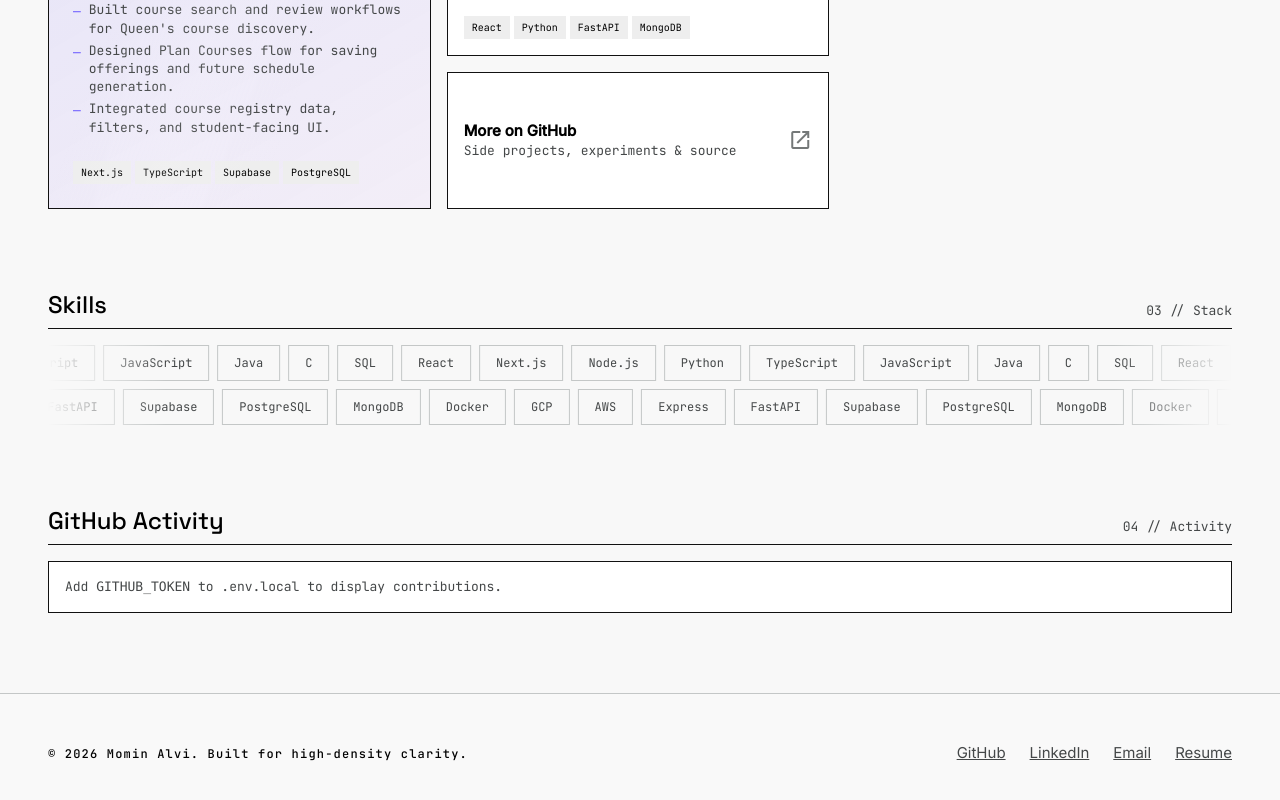
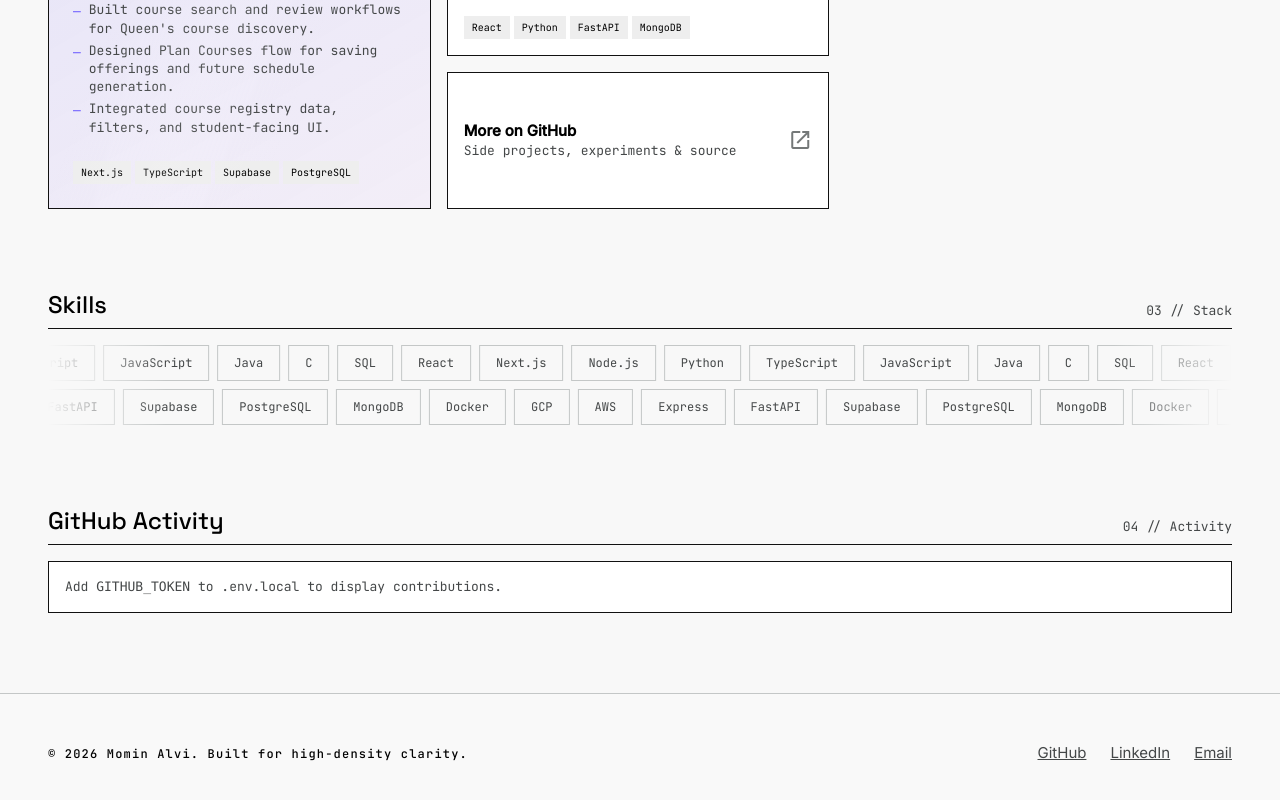
Before and after one commit to mominalvi/personal-portfolio, a Next.js app: page / in a window 1280 px wide. Shown: the part 1188-1988 px from the top of the page. Built offline with nearby package versions, Linux system fonts and the light colour scheme.

Commit message:
add scroll reveals and wire footer links

```diff
--- a/src/app/page.tsx
+++ b/src/app/page.tsx
@@ -7,31 +7,44 @@ import Awards from "@/components/Awards";
 import Skills from "@/components/Skills";
 import GitHubActivity from "@/components/GitHubActivity";
 import Footer from "@/components/Footer";
+import Reveal from "@/components/motion/Reveal";
 
 export default function Home() {
   return (
     <>
       <Nav />
-      <main className="pt-[72px] px-lg md:px-xl max-w-container-max mx-auto pb-xxl flex-grow">
+      <main className="relative z-10 pt-[72px] px-lg md:px-xl max-w-container-max mx-auto pb-xxl flex-grow">
         <Hero />
         <div className="grid grid-cols-1 md:grid-cols-12 gap-x-gutter gap-y-xl md:gap-y-xxl">
           <div className="md:col-span-8 md:col-start-1 md:row-start-1">
+            <Reveal>
               <Experience />
+            </Reveal>
           </div>
           <div className="md:col-span-8 md:col-start-1 md:row-start-2">
+            <Reveal delay={0.05}>
               <Projects />
+            </Reveal>
           </div>
           <div className="md:col-span-4 md:col-start-9 md:row-start-1">
+            <Reveal delay={0.1}>
               <IndexModule />
+            </Reveal>
           </div>
           <div className="md:col-span-4 md:col-start-9 md:row-start-2">
+            <Reveal delay={0.15}>
               <Awards />
+            </Reveal>
           </div>
           <div className="md:col-span-12 md:col-start-1 md:row-start-3">
+            <Reveal>
               <Skills />
+            </Reveal>
           </div>
           <div className="md:col-span-12 md:col-start-1 md:row-start-4">
+            <Reveal>
               <GitHubActivity />
+            </Reveal>
           </div>
         </div>
       </main>
--- a/src/components/Footer.tsx
+++ b/src/components/Footer.tsx
@@ -1,8 +1,7 @@
 const links = [
-  { label: "GitHub", href: "#" },
-  { label: "LinkedIn", href: "#" },
+  { label: "GitHub", href: "https://github.com/mominalvi" },
+  { label: "LinkedIn", href: "https://www.linkedin.com/in/momin-alvi/" },
   { label: "Email", href: "mailto:mominalvi30@gmail.com" },
-  { label: "Resume", href: "#" },
 ];
 
 export default function Footer() {
```
Lines whose indentation alone changed are shown as unchanged.
